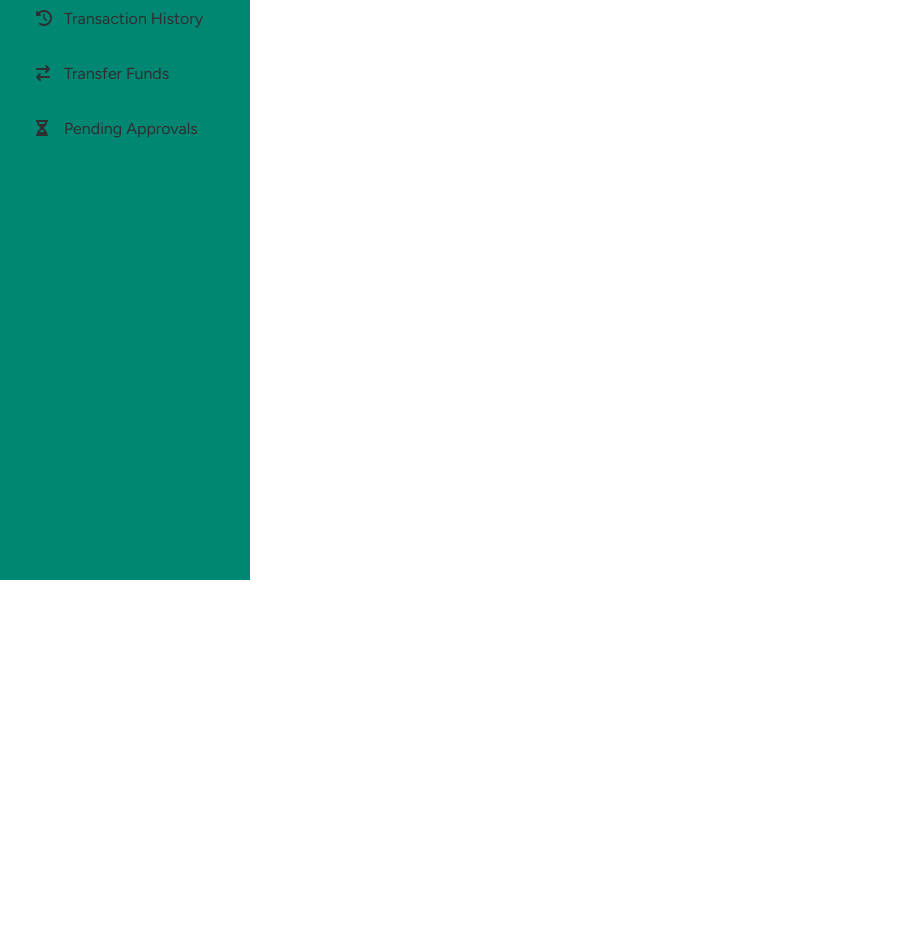
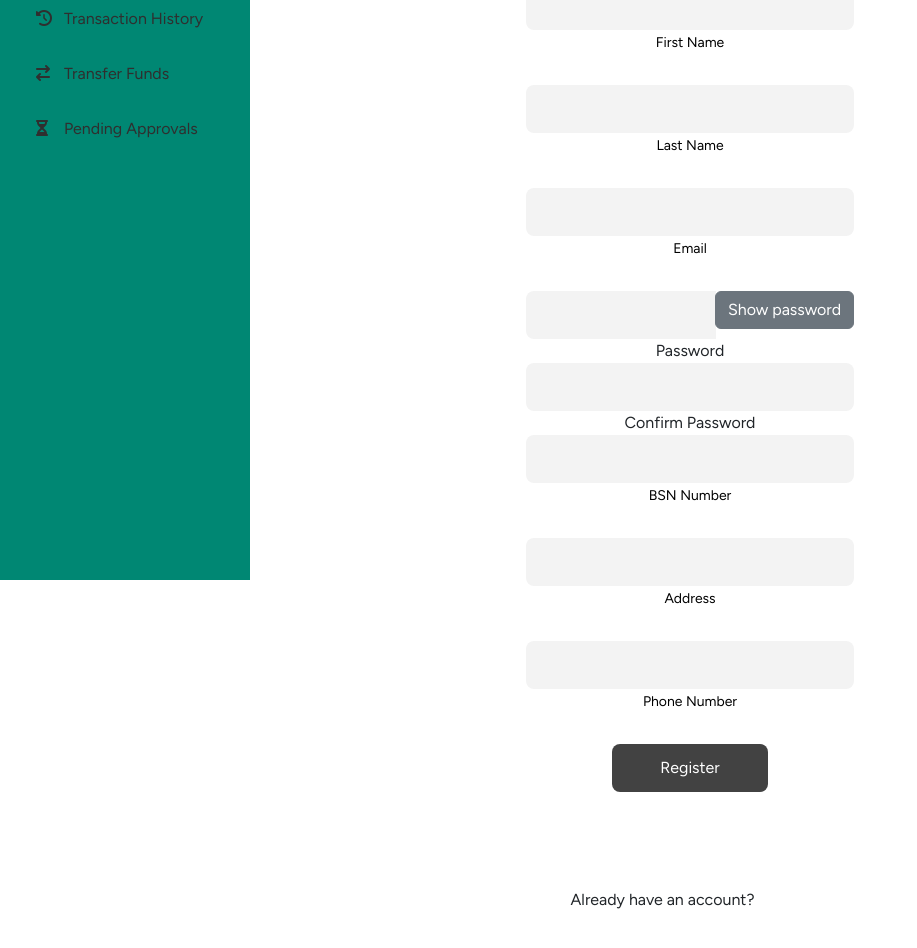
Before and after one commit to Dawoodikram482/Code_Generation_Frontend, a Vue app: page /registration in a window 1280 px wide. Shown: the part 220-1168 px from the top of the page, without its empty margins (0-917 px from the left). Before the commit the page ends 800 px from the top, so only its background shows below. Built offline with nearby package versions, Linux system fonts and the light colour scheme.

Commit message:
Login-frontend

```diff
--- a/src/router/index.js
+++ b/src/router/index.js
@@ -1,8 +1,12 @@
 import { createRouter, createWebHistory } from 'vue-router'
 import HomeView from '../views/HomeView.vue'
+import Login from '../views/Login.vue'
+import Registration from '../views/Registration.vue'
 import AccountsOverview from "@/components/AccountsOverview.vue";
 import TransferFunds from "@/components/TransferFunds.vue";
 import PendingApprovals from "@/components/PendingApprovals.vue";
+
+
 const router = createRouter({
   history: createWebHistory(import.meta.env.BASE_URL),
   routes: [
@@ -10,6 +14,16 @@ const router = createRouter({
       path: '/',
       name: 'home',
       component: HomeView
+    },
+    {
+      path: '/login',
+      name: 'login',
+      component: Login
+    },
+    {
+      path: '/registration',
+      name: 'registrationn',
+      component: Registration
     },
     {
       path: '/about',
@@ -34,6 +48,7 @@ const router = createRouter({
       name: 'Pending Approvals',
       component: PendingApprovals
     }
+
   ]
 })
 
--- /dev/null
+++ b/src/views/Login.vue
@@ -0,0 +1,78 @@
+<template>
+    <div class="container login-container">
+        <img src="/logo.png" class="text-center"/>
+        <h2 class="text-center">Login</h2>
+        <div class="alert alert-danger" role="alert" v-if="invalidLogin">
+            Invalid Email or Password
+        </div>
+        <form v-on:submit.prevent="login">
+            <div class="form-group">
+                <label>Email:</label>
+                <input class="form-control" type="email" v-model="email"/>
+            </div>
+            <div class="form-group mt-2">
+                <label>Password:</label>
+                <input class="form-control" type="password" v-model="password"/>
+            </div>
+            <div class="form-group mt-2">
+                <button class="btn btn-primary w-100" disabled type="button" v-if="loading">
+                    <span aria-hidden="true" class="spinner-grow spinner-grow-sm" role="status"></span>
+                    Login
+                </button>
+                <button class="btn btn-primary w-100 mt-2" type="submit" v-else>Login</button>
+            </div>
+        </form>
+    </div>
+</template>
+
+<script>
+    export default {
+        data() {
+            return {
+                email: '',
+                password: '',
+                invalidLogin: false,
+                loading: false,
+            }
+        },
+        methods: {
+            login() {
+                this.loading = true
+                let data = new FormData()
+                data.append('grant_type', 'password')
+                data.append('username', this.email)
+                data.append('password', this.password)
+                let uri = '/oauth/token'
+                this.axios.post(uri, data).then((response) => {
+                    localStorage.setItem('actoken', response.data.access_token)
+                    localStorage.setItem('loggedIn', true)
+
+                    this.axios.get('/users/me', {
+                            headers: {Authorization: `Bearer ${response.data.access_token}`}
+                        }
+                    ).then(response => {
+                        localStorage.setItem('email', response.data.email)
+                        this.$router.replace({name: 'my-posts'})
+                        this.loading = false
+                        window.location.reload()
+                    })
+                }).catch(() => {
+                    this.invalidLogin = true
+                    this.loading = false
+                })
+            }
+        }
+    }
+</script>
+
+<style scoped>
+    .login-container {
+        margin-left: 50%;
+    }
+
+    .login-container img {
+        display: block;
+        width: 50%;
+        margin: 0 auto;
+    }
+</style>
--- /dev/null
+++ b/src/views/Registration.vue
@@ -0,0 +1,211 @@
+<template>
+  <section class="vh-100 gradient-custom">
+    <div class="alert alert-danger" v-if="errorMessage">{{ errorMessage }}</div>
+    <div class="container py-5 h-100">
+      <div class="row d-flex justify-content-center align-items-center h-100">
+        <div class="col-12 col-md-8 col-lg-6 col-xl-5">
+          <div class="card-body p-5 text-center">
+            <div class="mb-md-5 mt-md-4 pb-5">
+              <h2 class="fw-bold mb-4 text-uppercase">Register</h2>
+
+              <div class="form-outline form-white mb-4">
+                <input id="inputFirstName" v-model="firstName" type="text" class="form-control" />
+                <label class="form-label" for="inputFirstName">First Name</label>
+              </div>
+
+              <div class="form-outline form-white mb-4">
+                <input id="inputLastName" v-model="lastName" type="text" class="form-control" />
+                <label class="form-label" for="inputLastName">Last Name</label>
+              </div>
+
+              <div class="form-outline form-white mb-4">
+                <input id="inputEmail" v-model="email" type="text" class="form-control" />
+                <label class="form-label" for="inputEmail">Email</label>
+              </div>
+
+              <div class="form-group">
+                <div class="input-group">
+                  <input type="password" v-model="password" class="form-control" id="inputPassword" />
+                  <div class="input-group-append">
+                    <button type="button" class="btn btn-secondary ml-2" @click="togglePassword"
+                      id="passwordToggleButton">
+                      Show password
+                    </button>
+                  </div>
+                </div>
+                <label for="inputPassword" class="form-control-label">Password</label>
+              </div>
+
+              <div class="form-group">
+                <div class="input-group">
+                  <input type="password" v-model="confirmPassword" class="form-control" id="inputConfirmPassword" />
+                </div>
+                <label for="inputConfirmPassword" class="form-control-label">Confirm Password</label>
+              </div>
+
+              <div class="form-outline form-white mb-4">
+                <input id="inputBSN" v-model="bsn" type="text" class="form-control" />
+                <label class="form-label" for="inputBSN">BSN Number</label>
+              </div>
+
+              <div class="form-outline form-white mb-4">
+                <input id="inputAddress" v-model="address" type="text" class="form-control" />
+                <label class="form-label" for="inputAddress">Address</label>
+              </div>
+
+              <div class="form-outline form-white mb-4">
+                <input id="inputPhoneNumber" v-model="phoneNumber" type="text" class="form-control" />
+                <label class="form-label" for="inputPhoneNumber">Phone Number</label>
+              </div>
+
+              <button class="btn btn-dark btn-lg px-5" name="registerButton" id="registerButton" @click="register"
+                type="submit">Register</button>
+            </div>
+
+            <div>
+              <p class="mb-0">Already have an account? <a @click="login" class="text-white-50 fw-bold">Log In</a></p>
+            </div>
+          </div>
+        </div>
+      </div>
+    </div>
+  </section>
+</template>
+
+<script>
+export default {
+  name: 'Register',
+  data() {
+    return {
+      firstName: '',
+      lastName: '',
+      email: '',
+      password: '',
+      confirmPassword: '',
+      bsn: '',
+      address: '',
+      phoneNumber: '',
+      errorMessage: ''
+    };
+  },
+  methods: {
+    register() {
+      if (this.password !== this.confirmPassword) {
+        this.errorMessage = 'Passwords do not match';
+        return;
+      }
+
+      if (!this.validateEmail(this.email)) {
+        this.errorMessage = 'Invalid email format';
+        return;
+      }
+
+      this.errorMessage = '';
+      console.log('Registering user with details:', {
+        firstName: this.firstName,
+        lastName: this.lastName,
+        email: this.email,
+        password: this.password,
+        bsn: this.bsn,
+        address: this.address,
+        phoneNumber: this.phoneNumber
+      });
+      // Implement actual registration logic here
+    },
+    login() {
+      this.$router.push('/login');
+    },
+    togglePassword() {
+      const passwordField = document.getElementById('inputPassword');
+      const confirmPasswordField = document.getElementById('inputConfirmPassword');
+      const passwordToggleButton = document.getElementById('passwordToggleButton');
+
+      if (passwordField.type === 'password') {
+        passwordField.type = 'text';
+        confirmPasswordField.type = 'text';
+        passwordToggleButton.textContent = 'Hide password';
+      } else {
+        passwordField.type = 'password';
+        confirmPasswordField.type = 'password';
+        passwordToggleButton.textContent = 'Show password';
+      }
+    },
+    validateEmail(email) {
+      const re = /^[^\s@]+@[^\s@]+\.[^\s@]+$/;
+      return re.test(email);
+    }
+  }
+};
+</script>
+
+<style>
+body, #app {
+  display: block;
+}
+
+.card-body {
+  background-color: #fff;
+  border-radius: 1rem;
+}
+
+.form-control {
+  background-color: #f3f3f3;
+  border: none;
+  border-radius: 0.5rem;
+  padding: 0.75rem;
+  font-size: 1rem;
+}
+
+.form-label {
+  color: #000;
+  font-size: 0.875rem;
+}
+
+.btn-dark {
+  background-color: #424242;
+  color: #fff;
+  border: none;
+  border-radius: 0.5rem;
+  padding: 0.75rem 2rem;
+  font-size: 1rem;
+}
+
+.btn-dark:hover {
+  background-color: #303030;
+}
+
+.alert-danger {
+  background-color: #ffebee;
+  color: #b71c1c;
+  border: none;
+  border-radius: 0.5rem;
+  padding: 0.75rem 1.25rem;
+  font-size: 0.875rem;
+  margin-bottom: 1rem;
+}
+
+.text-uppercase {
+  text-transform: uppercase;
+}
+
+.text-white-50 {
+  color: rgba(255, 255, 255, 0.5);
+}
+
+.mb-0 {
+  margin-bottom: 0;
+}
+
+.mt-md-4 {
+  margin-top: 1.5rem;
+}
+
+.pb-5 {
+  padding-bottom: 3rem;
+}
+
+.px-5 {
+  padding-left: 3rem;
+  padding-right: 3rem;
+}
+</style>
```
Also changed, not shown: public/logo.png (added).
